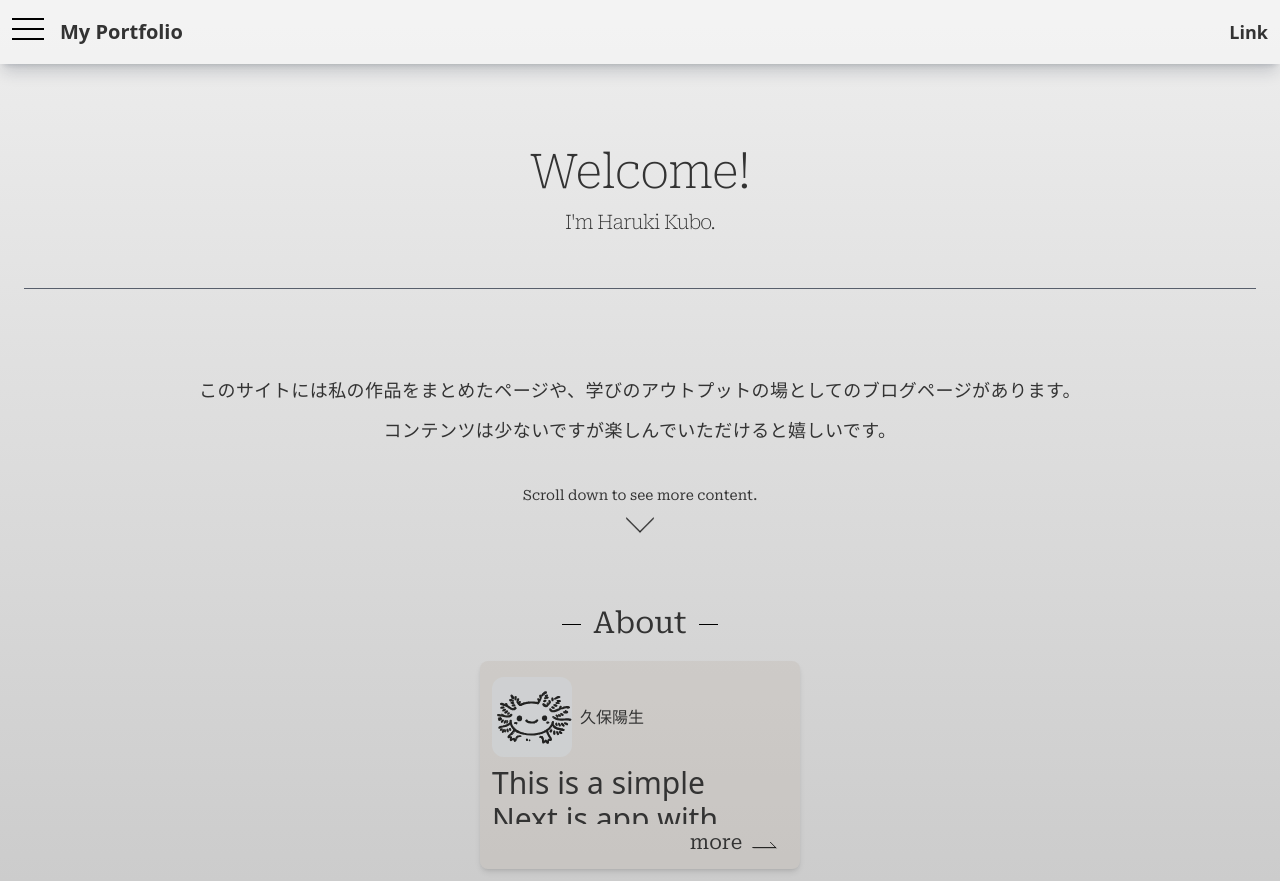
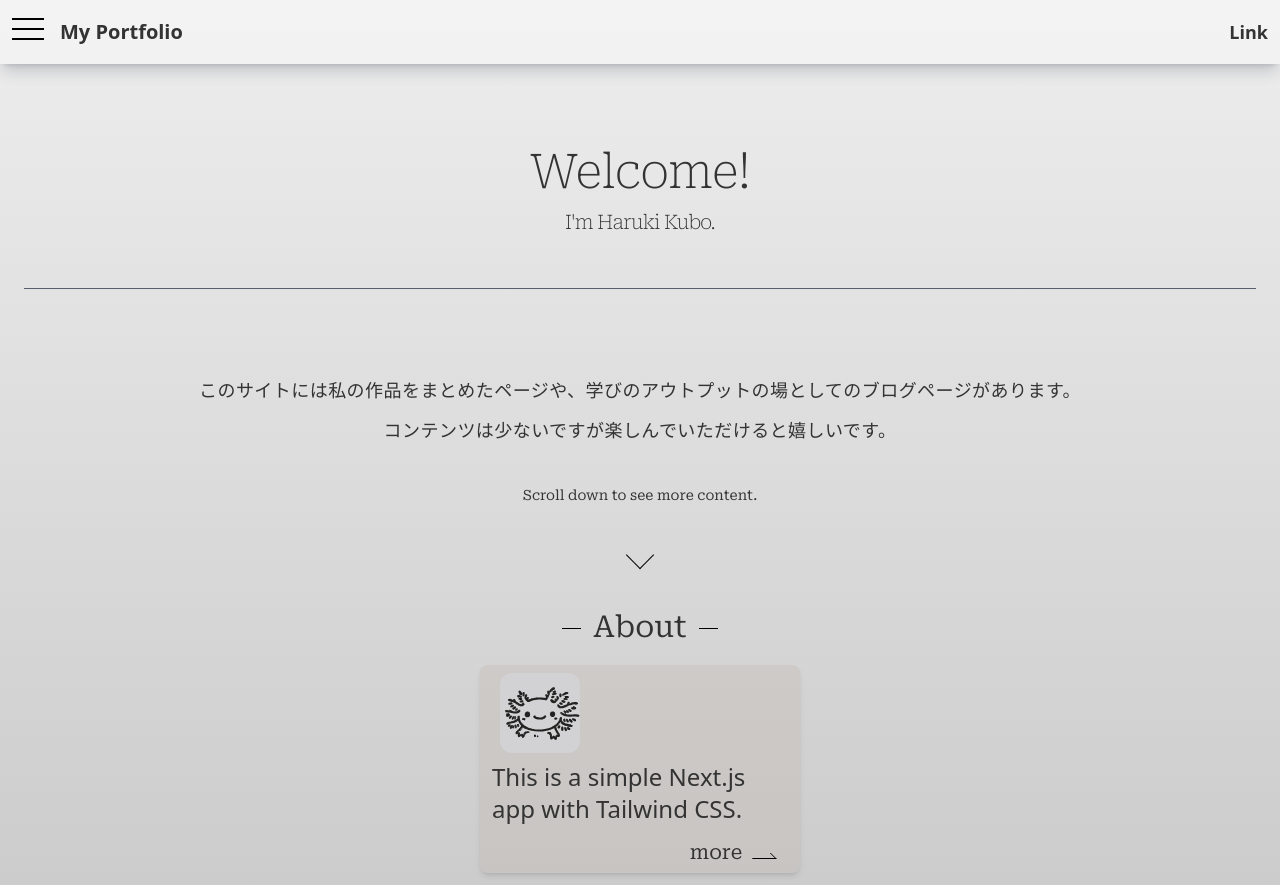
Before and after one commit to haruki26/react-next-portfolio, a Next.js app: page / in a window 1280 px wide. Built offline with nearby package versions, Linux system fonts and the light colour scheme.

Commit message:
カードの整形

```diff
--- a/src/app/page.tsx
+++ b/src/app/page.tsx
@@ -17,21 +17,26 @@ const Page: React.FC = () => {
                     "after:animate-scale-in-center",
                 ])}>
                     <h1 className="text-5xl">Welcome!</h1>
-                    <p className="text-xl">I&apos;m Haruki Kubo.</p>
+                    <p className="text-xl animate-fade-in-bottom">I&apos;m Haruki Kubo.</p>
                 </div>
                 <div className={clsx([
                     "flex flex-col gap-3 ",
                     "text-lg text-center font-mplus font-normal tracking-wide",
                 ])}>
-                    <p>このサイトには私の作品をまとめたページや、学びのアウトプットの場としてのブログページがあります。</p>
-                    <p>コンテンツは少ないですが楽しんでいただけると嬉しいです。</p>
+                    <p className="animate-fade-in-bottom">
+                        このサイトには私の作品をまとめたページや、学びのアウトプットの場としてのブログページがあります。
+                    </p>
+                    <p className="animate-fade-in-bottom">
+                        コンテンツは少ないですが楽しんでいただけると嬉しいです。
+                    </p>
                 </div>
                 <div className="flex flex-col gap-0 items-center">
                     <span className="text-sm font-roboto">Scroll down to see more content.</span>
                     <span className={clsx([
                         "animate-floating-slow",
-                        "before:block before:h-5 before:w-5 before:mt-2 before:mx-auto",
-                        "before:border-r-[1.5px] before:border-b-[1.5px] before:border-black transform before:rotate-45",
+                        "before:block before:h-5 before:w-5 before:mt-3 before:mx-auto",
+                        "before:border-r-[1.5px] before:border-b-[1.5px] before:border-black",
+                        "before:transform before:rotate-45 before:translate-y-5"
                     ])} />
                 </div>
             </div>
@@ -41,13 +46,19 @@ const Page: React.FC = () => {
                         <SectionTitle title="About" />
                         <Card>
                             <div className="w-full h-full flex flex-col gap-2 items-center">
-                                <div className="w-full h-fit flex gap-2 items-center">
-                                    <div className="w-fit h-fit rounded-xl bg-gray-300/60">
-                                        <Image src={"/my_icon.svg"} alt="icon" width={80} height={80} />
+                                <div className="w-full h-fit flex px-2 gap-8 items-center">
+                                    <Image
+                                        src={"/my_icon.svg"}
+                                        alt="icon"
+                                        width={100}
+                                        height={100}
+                                        className="rounded-xl bg-zinc-300/80 w-20"
+                                    />
+                                    <div className="flex flex-col gap-1 items-start font-mplus">
+
                                     </div>
-                                    <p>久保陽生</p>
                                 </div>
-                                <p className="text-3xl">
+                                <p className="text-2xl">
                                     This is a simple Next.js app with Tailwind CSS.
                                 </p>
                             </div>
--- a/src/components/Card/index.tsx
+++ b/src/components/Card/index.tsx
@@ -8,15 +8,15 @@ type Props = {
 const Card: React.FC<Props> = ({ children }) => {
     return (
         <div className={clsx([
-            "rounded-lg px-3 py-4 w-80 h-52",
+            "rounded-lg w-80 h-52 animate-fade-in-bottom",
             "bg-[#beb4aa]/30 shadow-md",
             "transition duration-300",
             "hover:bg-[#beb4aa]/50 hover:shadow-xl hover:scale-[1.01]",
         ])}>
-            <div className="h-5/6 overflow-hidden">
+            <div className="h-5/6 px-3 py-2 overflow-hidden">
                 {children}
             </div>
-            <div className="h-1/6 w-fit ml-auto">
+            <div className="h-1/6 w-fit my-0 mr-3 ml-auto">
                 <LinkBtn href="/about">
                     <span className="font-roboto text-xl">more</span>
                 </LinkBtn>
--- a/src/components/LinkBtn/index.tsx
+++ b/src/components/LinkBtn/index.tsx
@@ -12,7 +12,7 @@ const LinkBtn: React.FC<Props> = ({ href, children }) => {
         <button className="rounded-lg h-fit">
             <Link href={href}>
                 <div className={clsx([
-                    "w-28 pt-1 pb-2 px-3",
+                    "w-28",
                     "after:inline-block after:w-[1.5rem] after:h-[0.4rem] after:ml-2 after:mt-1 after:pr-1",
                     "after:border-solid after:border-b-[1px] after:border-r-[1px] after:border-black after:skew-x-[45deg]",
                     "after:transition after:duration-300 hover:after:translate-x-1"
--- a/tailwind.config.ts
+++ b/tailwind.config.ts
@@ -27,14 +27,15 @@ const config: Config = {
       animation: {
         "floating-slow": "floating-slow 1.8s ease-in-out infinite alternate-reverse",
         "scale-in-center": "scale-in-center 1.5s ease-in-out",
+        "fade-in-bottom": "fade-in-bottom 1.5s ease-in-out both",
       },
       keyframes: {
         "floating-slow": {
           "0%": {
-            transform: "translateY(-0.3rem)",
+            transform: "translateY(0.5rem)",
           },
           "100%": {
-            transform: "translateY(0.7rem)",
+            transform: "translateY(-0.5rem)",
           },
         },
         "scale-in-center": {
@@ -47,6 +48,16 @@ const config: Config = {
             opacity: "1",
           },
         },
+        "fade-in-bottom": {
+          "0%": {
+            transform: "translateY(0.5rem)",
+            opacity: "0",
+          },
+          "100%": {
+            transform: "translateY(0)",
+            opacity: "1",
+          },
+        },
       },
     },
   },
```
